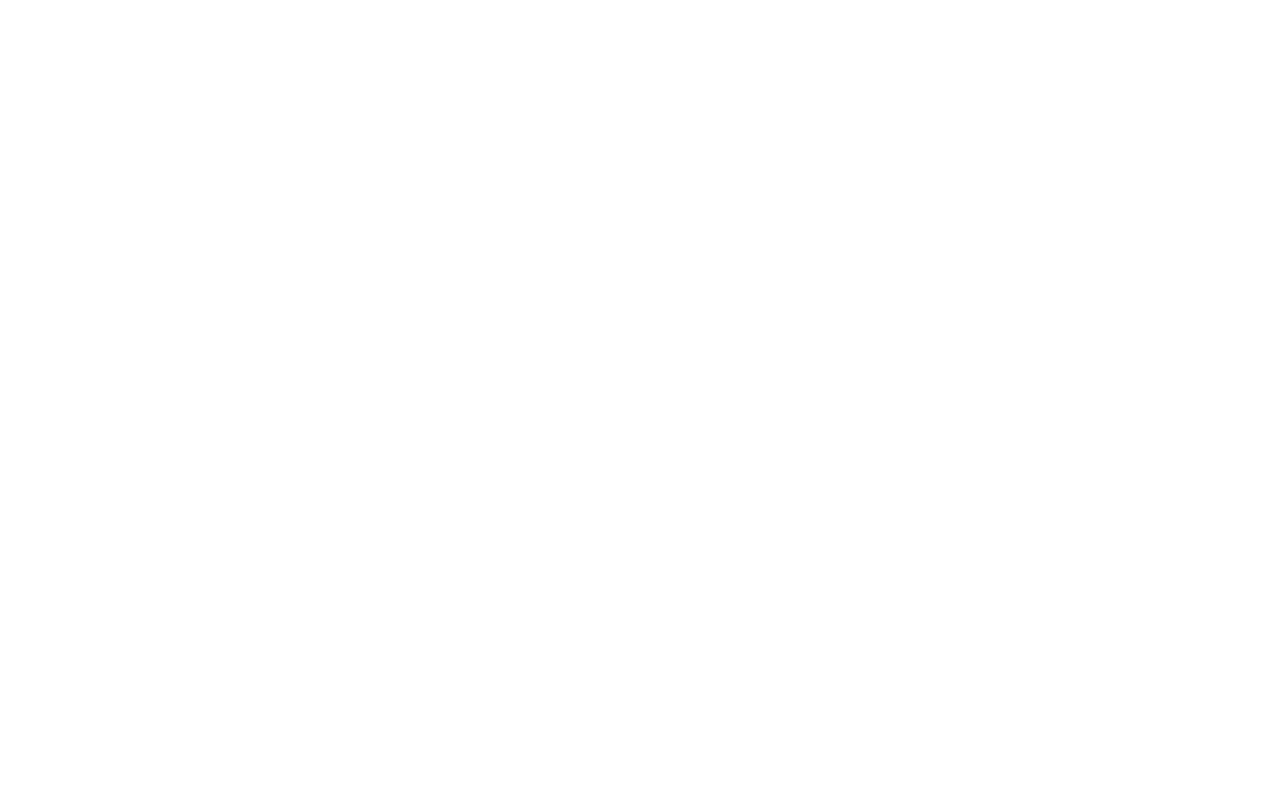
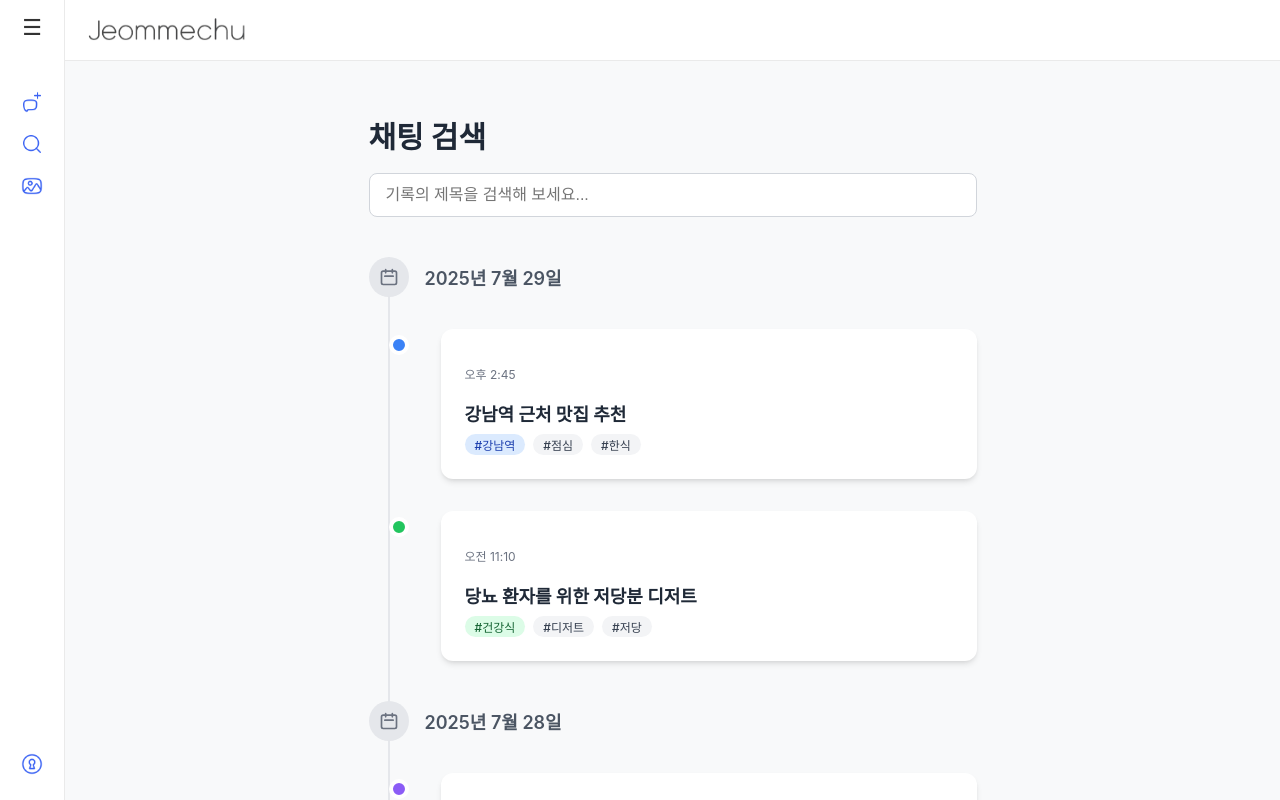
Before and after one commit to fastcampus-toy4/react-front, a React (Create React App) app: page /history in a window 1280 px wide. Before the commit this address had no page. Built offline with nearby package versions, Linux system fonts and the light colour scheme.

Commit message:
feat: HistoryTimeline 채팅 기록 검색 페이지 구현

```diff
--- a/package.json
+++ b/package.json
@@ -38,5 +38,8 @@
       "last 1 firefox version",
       "last 1 safari version"
     ]
+  },
+  "devDependencies": {
+    "@tailwindcss/postcss": "^4.1.11"
   }
 }
--- a/src/App.js
+++ b/src/App.js
@@ -3,8 +3,8 @@
 import MainLayout from './components/layout/MainLayout';
 import HomePage from './pages/Home/HomePage';
 import ChatPage from './pages/Chat/ChatPage';
-// import SearchPage from './pages/Search/SearchPage';
 import RepositoryPage from './pages/Repository/RepositoryPage';
+import HistoryTimeline from './pages/History/HistoryTimeline';
 import LoginPage from './pages/Login/LoginPage';
 
 
@@ -15,8 +15,8 @@
         <Route path="/" element={<HomePage />} />
         <Route path="/chat" element={<ChatPage />} />
         <Route path="/chat/:id" element={<ChatPage />} />
-        {/* <Route path="/search" element={<SearchPage />} /> */}
         <Route path="/repository" element={<RepositoryPage />} />
+        <Route path="/history" element={<HistoryTimeline />} />
       </Route>
 
       <Route path="/login" element={<LoginPage />} />
--- a/src/components/layout/Sidebar.js
+++ b/src/components/layout/Sidebar.js
@@ -41,7 +41,7 @@
           <img src={newChatIcon} alt="새 채팅" className="button-icon-img" />
           <span className="button-text">새 채팅</span>
         </Link>
-        <Link to="/search" className="sidebar-button">
+        <Link to="/history" className="sidebar-button">
           <img src={searchIcon} alt="채팅 검색" className="button-icon-img" />
           <span className="button-text">채팅 검색</span>
         </Link>
--- a/src/index.css
+++ b/src/index.css
@@ -1,4 +1,8 @@
-/* src/index.css 파일 맨 위에 추가 */
+@tailwind base;
+@tailwind components;
+@tailwind utilities;
+
+
 *,
 *::before,
 *::after {
--- a/src/pages/Chat/components/ChatBot.css
+++ b/src/pages/Chat/components/ChatBot.css
@@ -1,14 +1,14 @@
 .chatbot-container {
   display: flex;
   flex-direction: column;
-  height: 100vh;
+  height: 100%;
   flex-grow: 1;
   background-color: #ffffff;
 }
 
 .message-area {
   flex-grow: 1;
-  padding-top: 10px;
+  padding-top: 30px;
   padding-bottom: 40px;
   padding-right: 29%;
   padding-left: 29%;
@@ -263,8 +263,6 @@
 }
 
 
-
-
 @keyframes fadeInOut {
   0% { opacity: 0; transform: translate(-50%, 10px); }
   20% { opacity: 1; transform: translate(-50%, 0); }
--- a/src/pages/Chat/components/ChatBot.js
+++ b/src/pages/Chat/components/ChatBot.js
@@ -1,5 +1,4 @@
 import React, { useState, useRef, useEffect } from 'react';
-import { Link } from 'react-router-dom';
 import './ChatBot.css';
 import ChatInput from './ChatInput';
 import likeIcon from 'assets/images/like.png';
--- /dev/null
+++ b/src/pages/History/HistoryTimeline.css
@@ -0,0 +1,158 @@
+/* HistoryTimelinePage.css (Tailwind CSS 없음) */
+
+.timeline-page {
+  max-width: 42rem; /* 672px */
+  margin: 0 auto;
+  padding: 2rem;
+  font-family: 'Noto Sans KR', 'Inter', sans-serif;
+}
+
+.timeline-title {
+  font-size: 1.875rem; /* 30px */
+  font-weight: 700;
+  color: #1f2937; /* gray-800 */
+  margin-bottom: 1rem;
+}
+
+.search-wrapper {
+  margin-bottom: 2rem;
+}
+
+.search-input {
+  width: 100%;
+  padding: 0.75rem 1rem;
+  font-size: 1rem;
+  border: 1px solid #d1d5db; /* gray-300 */
+  border-radius: 0.5rem; /* 8px */
+  box-sizing: border-box;
+}
+
+.search-input:focus {
+  outline: none;
+  box-shadow: 0 0 0 2px #bfdbfe; /* blue-200 */
+  border-color: #3b82f6; /* blue-500 */
+}
+
+/* 타임라인 세로선 */
+.timeline-container {
+  position: relative;
+}
+.timeline-container::before {
+    content: '';
+    position: absolute;
+    left: 1.25rem; /* 20px */
+    top: 0.5rem;
+    bottom: 0.5rem;
+    width: 2px;
+    background-color: #e5e7eb; /* gray-200 */
+    transform: translateX(-50%);
+}
+
+.timeline-date-group {
+    display: flex;
+    align-items: center;
+    margin-bottom: 1.5rem; /* 24px */
+}
+
+.timeline-date-icon-wrapper {
+    width: 2.5rem; /* 40px */
+    height: 2.5rem;
+    border-radius: 9999px;
+    background-color: #e5e7eb; /* gray-200 */
+    display: flex;
+    align-items: center;
+    justify-content: center;
+    z-index: 10;
+}
+
+.calendar-icon {
+    width: 1.25rem; /* 20px */
+    height: 1.25rem;
+    color: #6b7280; /* gray-500 */
+}
+
+.timeline-date {
+    margin-left: 1rem; /* 16px */
+    font-size: 1.125rem; /* 18px */
+    font-weight: 600;
+    color: #4b5563; /* gray-600 */
+}
+
+.timeline-item {
+    display: flex;
+    align-items: flex-start;
+    margin-bottom: 2rem; /* 32px */
+    margin-left: 2.5rem; /* 40px */
+    padding-left: 2rem; /* 32px */
+    position: relative;
+}
+
+.timeline-dot-wrapper {
+    position: absolute;
+    left: -1.25rem; /* -20px */
+    top: 0.375rem; /* 6px */
+}
+
+.timeline-dot {
+    width: 1.25rem; /* 20px */
+    height: 1.25rem;
+    border-radius: 9999px;
+    border: 4px solid white;
+    z-index: 10;
+}
+/* 점 색상 */
+.dot-blue { background-color: #3b82f6; }
+.dot-green { background-color: #22c55e; }
+.dot-purple { background-color: #8b5cf6; }
+
+
+.timeline-card {
+    background-color: white;
+    padding: 1.5rem; /* 24px */
+    border-radius: 0.75rem; /* 12px */
+    box-shadow: 0 4px 6px -1px rgba(0,0,0,0.1), 0 2px 4px -2px rgba(0,0,0,0.1);
+    width: 100%;
+    cursor: pointer;
+    transition: box-shadow 0.3s ease;
+}
+
+.timeline-card:hover {
+    box-shadow: 0 10px 15px -3px rgba(0,0,0,0.1), 0 4px 6px -4px rgba(0,0,0,0.1);
+}
+
+.card-time {
+    font-size: 0.75rem; /* 12px */
+    color: #6b7280; /* gray-500 */
+    margin-bottom: 0.25rem;
+}
+
+.card-title {
+    font-weight: 700;
+    font-size: 1.125rem; /* 18px */
+    color: #1f2937; /* gray-800 */
+    margin-bottom: 0.5rem;
+}
+
+.card-tags {
+    display: flex;
+    flex-wrap: wrap;
+    gap: 0.5rem;
+}
+
+.tag {
+    font-size: 0.75rem; /* 12px */
+    font-weight: 500;
+    padding: 0.125rem 0.625rem; /* 2px 10px */
+    border-radius: 9999px;
+}
+/* 태그 색상 */
+.tag-blue { background-color: #dbeafe; color: #1e40af; }
+.tag-green { background-color: #dcfce7; color: #166534; }
+.tag-purple { background-color: #ede9fe; color: #5b21b6; }
+.tag-sub { background-color: #f3f4f6; color: #374151; }
+
+.no-results {
+    text-align: center;
+    color: #6b7280;
+    padding: 2rem 0;
+}
--- /dev/null
+++ b/src/pages/History/HistoryTimeline.js
@@ -0,0 +1,115 @@
+import React, { useState, useMemo } from 'react';
+import { useNavigate } from 'react-router-dom';
+import './HistoryTimeline.css';
+
+// --- 가상 데이터  ---
+const historyData = [
+    {
+        date: "2025년 7월 29일",
+        items: [
+            { chatId: 'chat_abc_123', time: '오후 2:45', title: '강남역 근처 맛집 추천', tags: ['#강남역', '#점심', '#한식'], color: 'blue' },
+            { chatId: 'chat_def_456', time: '오전 11:10', title: '당뇨 환자를 위한 저당분 디저트', tags: ['#건강식', '#디저트', '#저당'], color: 'green' }
+        ]
+    },
+    {
+        date: "2025년 7월 28일",
+        items: [
+            { chatId: 'chat_ghi_789', time: '오후 7:20', title: '성수동 분위기 좋은 와인바', tags: ['#성수동', '#와인바', '#데이트'], color: 'purple' }
+        ]
+    },
+    {
+        date: "2025년 7월 27일",
+        items: [
+            { chatId: 'chat_mno_345', time: '오후 12:30', title: '홍대 가성비 좋은 점심 메뉴', tags: ['#홍대', '#가성비', '#점심'], color: 'green' },
+            { chatId: 'chat_stu_901', time: '오후 6:50', title: '혼밥하기 좋은 일식당 리스트', tags: ['#혼밥', '#일식', '#조용한'], color: 'purple' },
+            { chatId: 'chat_pqr_678', time: '오전 10:00', title: '주말 데이트 코스, 잠실 주변', tags: ['#데이트', '#잠실', '#주말'], color: 'blue' }
+        ]
+    },
+    {
+        date: "2025년 7월 25일",
+        items: [
+            { chatId: 'chat_vwx_234', time: '오후 8:15', title: '부모님과 함께 갈만한 한정식집', tags: ['#가족모임', '#한정식', '#상견례'], color: 'green' },
+            { chatId: 'chat_health_004', time: '오후 3:00', title: '글루텐 프리 베이커리 찾아줘', tags: ['#건강식', '#글루텐프리', '#빵집'], color: 'purple' }
+        ]
+    }
+
+];
+
+// SVG 아이콘 컴포넌트
+const CalendarIcon = () => (
+    <svg xmlns="http://www.w3.org/2000/svg" className="calendar-icon" fill="none" viewBox="0 0 24 24" stroke="currentColor">
+        <path strokeLinecap="round" strokeLinejoin="round" strokeWidth="2" d="M8 7V3m8 4V3m-9 8h10M5 21h14a2 2 0 002-2V7a2 2 0 00-2-2H5a2 2 0 00-2 2v12a2 2 0 002 2z" />
+    </svg>
+);
+
+function HistoryTimeline() {
+    const [searchTerm, setSearchTerm] = useState('');
+    const navigate = useNavigate();
+
+    const filteredHistory = useMemo(() => {
+        if (!searchTerm) return historyData;
+        const lowercasedTerm = searchTerm.toLowerCase();
+        return historyData.map(group => ({
+            ...group,
+            items: group.items.filter(item => item.title.toLowerCase().includes(lowercasedTerm))
+        })).filter(group => group.items.length > 0);
+    }, [searchTerm]);
+
+    const handleHistoryClick = (chatId) => {
+        navigate(`/chat/${chatId}`);
+    };
+
+    return (
+        <div className="timeline-page">
+            <h1 className="timeline-title">채팅 검색</h1>
+
+            <div className="search-wrapper">
+                <input
+                    type="text"
+                    placeholder="기록의 제목을 검색해 보세요..."
+                    className="search-input"
+                    value={searchTerm}
+                    onChange={(e) => setSearchTerm(e.target.value)}
+                />
+            </div>
+
+            <div className="timeline-container">
+                {filteredHistory.length > 0 ? (
+                    filteredHistory.map((group) => (
+                        <div key={group.date}>
+                            <div className="timeline-date-group">
+                                <div className="timeline-date-icon-wrapper">
+                                    <CalendarIcon />
+                                </div>
+                                <h2 className="timeline-date">{group.date}</h2>
+                            </div>
+
+                            {group.items.map((item) => (
+                                <div key={item.chatId} className="timeline-item" onClick={() => handleHistoryClick(item.chatId)}>
+                                    <div className="timeline-dot-wrapper">
+                                        <div className={`timeline-dot dot-${item.color}`}></div>
+                                    </div>
+                                    <div className="timeline-card">
+                                        <p className="card-time">{item.time}</p>
+                                        <h3 className="card-title">{item.title}</h3>
+                                        <div className="card-tags">
+                                            {item.tags.map((tag, tagIndex) => (
+                                                <span key={tagIndex} className={`tag tag-${item.color} ${tagIndex > 0 ? 'tag-sub' : ''}`}>
+                                                    {tag}
+                                                </span>
+                                            ))}
+                                        </div>
+                                    </div>
+                                </div>
+                            ))}
+                        </div>
+                    ))
+                ) : (
+                    <p className="no-results">검색 결과가 없습니다.</p>
+                )}
+            </div>
+        </div>
+    );
+}
+
+export default HistoryTimeline;
```
Also changed, not shown: src/App.css (+0 -19 lines), 1 other file (tests, documents, lock files or other folders).
